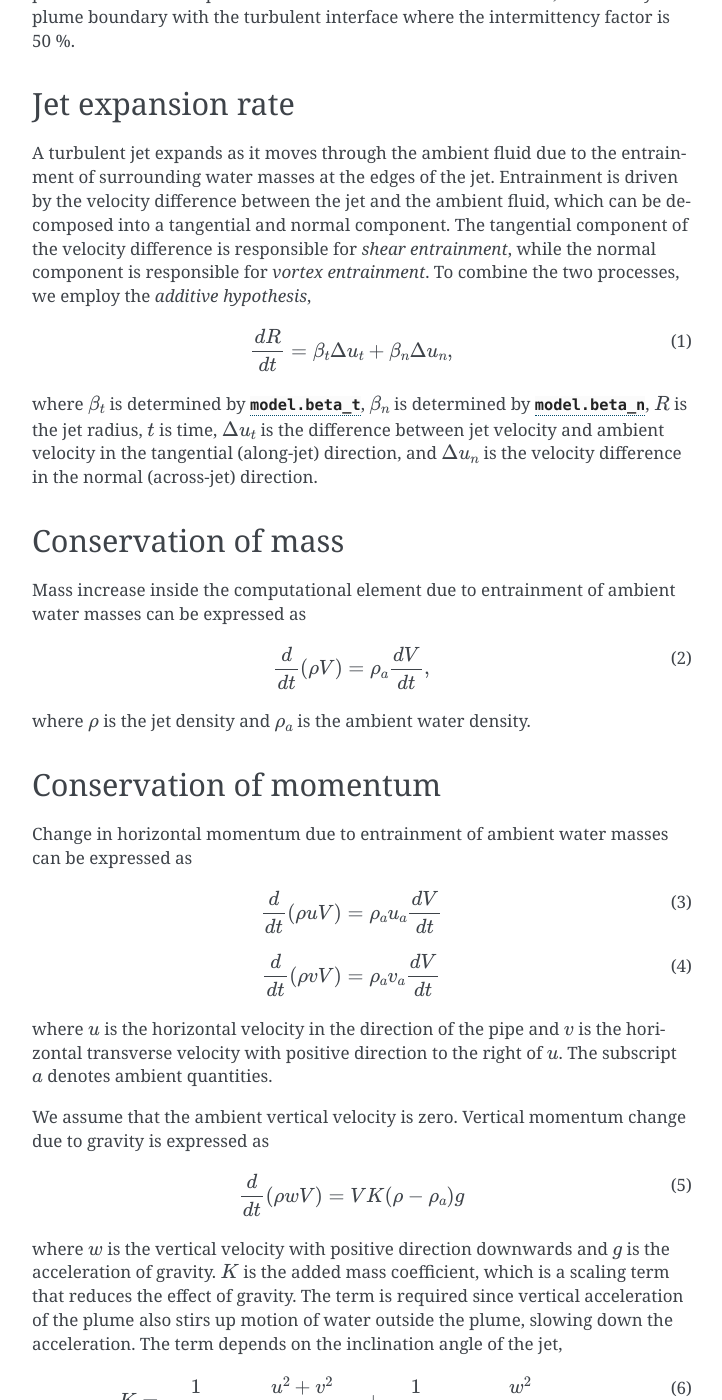
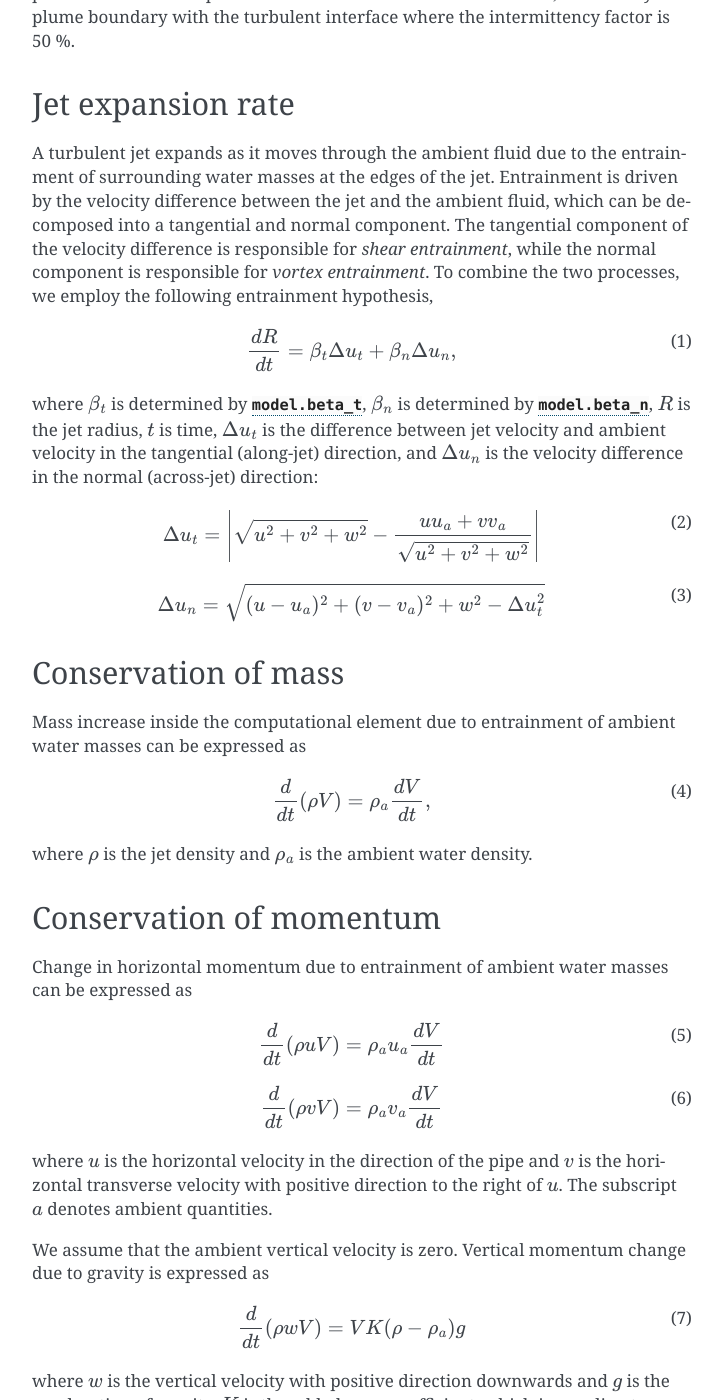
Before and after one commit to pnsaevik/effluent, a Sphinx documentation site: the page built from docs/source/algorithm.rst, in a window 1280 px wide and 1400 px high, scrolled down 846 px. Shown: the whole window, without its empty margins (388-1110 px from the left). Built offline with Sphinx 7.4.7, drawn with Linux system fonts in a browser that asks for light colours; some of the changed text lies outside the part shown.

Commit message:
Add expressions for delta t and delta n

```diff
--- a/docs/source/algorithm.rst
+++ b/docs/source/algorithm.rst
@@ -53,7 +53,7 @@ ambient fluid, which can be decomposed into a tangential and normal component.
 The tangential component of the velocity difference is responsible for
 *shear entrainment*, while the normal component is responsible for
 *vortex entrainment*. To combine the two processes, we employ the
-*additive hypothesis*,
+following entrainment hypothesis,
 
 .. math ::
     :label: entrainment
@@ -65,7 +65,17 @@ where :math:`\beta_t` is determined by :confval:`model.beta_t`,
 :math:`R` is the jet radius, :math:`t` is time, :math:`\Delta u_t`
 is the difference between jet velocity and ambient velocity in the tangential
 (along-jet) direction, and :math:`\Delta u_n` is the velocity difference in
-the normal (across-jet) direction.
+the normal (across-jet) direction:
+
+.. math ::
+    :label: delta_t
+
+    \Delta u_t = \left| \sqrt{u^2 + v^2 + w^2} - \frac{uu_a+vv_a}{\sqrt{u^2 + v^2 + w^2}} \right|
+
+.. math ::
+    :label: delta_n
+
+    \Delta u_n = \sqrt{(u - u_a)^2 + (v - v_a)^2 + w^2 - \Delta u_t^2}
 
 Conservation of mass
 ====================
@@ -121,7 +131,7 @@ acceleration. The term depends on the inclination angle of the jet,
 .. math ::
     :label: addmass
 
-    K = \frac{1}{1 + k_n} \cdot \frac{u^2 + v^2}{u^2 + v^2 + w^2} + \frac{1}{1 + k_t} \cdot \frac{w^2}{u^2 + v^2 + w^2},
+    K = \frac{1}{u^2 + v^2 + w^2}\left( \frac{u^2 + v^2}{1 + k_n} + \frac{w^2}{1 + k_t} \right),
 
 where :math:`k_n` is determined by :confval:`model.mass_n`
 and :math:`k_t` is determined by :confval:`model.mass_t`.
```
